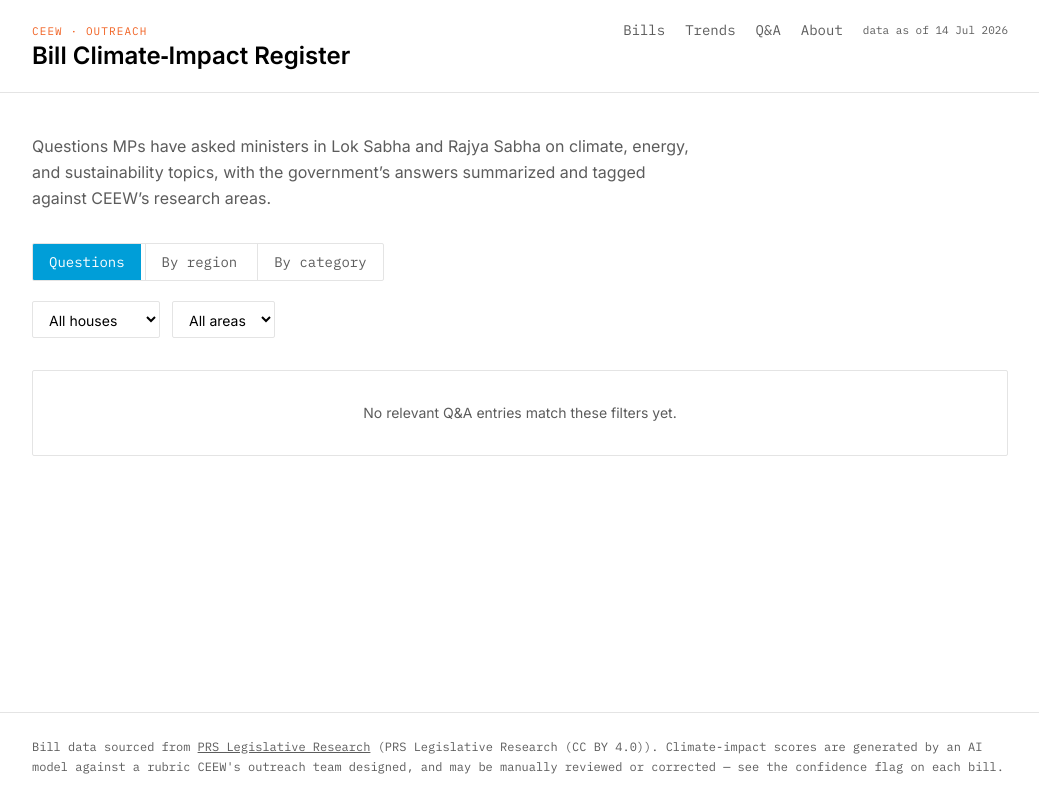
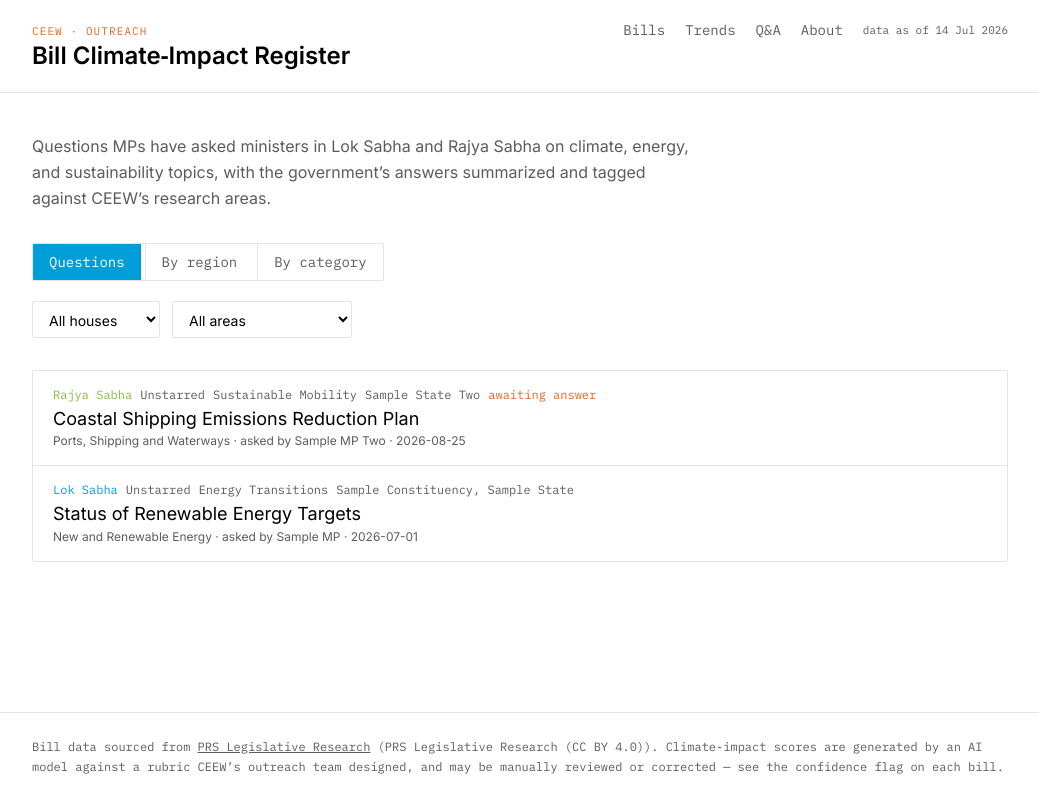
Before and after one commit to eliciabranch2006-art/ceewclimatebill, a Next.js app in the folder site/: page /qa in a window 1280 px wide. Shown: the whole page, without its empty margins (120-1159 px from the left). Built offline with nearby package versions, Linux system fonts and the light colour scheme.

Commit message:
Add files via upload

```diff
--- a/site/app/layout.tsx
+++ b/site/app/layout.tsx
@@ -65,7 +65,7 @@ export default function RootLayout({ children }: { children: React.ReactNode })
                 PRS Legislative Research
               </a>{" "}
               ({source}). Climate-impact scores are generated by an AI model against a
-              rubric CEEW's outreach team designed, and may be manually reviewed or
+              rubric CEEW&rsquo;s outreach team designed, and may be manually reviewed or
               corrected — see the confidence flag on each bill.
             </p>
           </div>
--- a/site/app/qa/[id]/page.tsx
+++ b/site/app/qa/[id]/page.tsx
@@ -89,7 +89,7 @@ export default function QADetailPage({ params }: { params: { id: string } }) {
 
       {entry.url && (
         <div className="mt-10 pt-6 border-t border-rule">
-
+          <a
             href={entry.url}
             target="_blank"
             rel="noreferrer"
--- a/site/data/qa.json
+++ b/site/data/qa.json
@@ -1,5 +1,61 @@
 {
-  "generated_at": "2026-08-17T19:07:30.474924+00:00",
+  "generated_at": "2026-08-17T00:00:00+00:00",
   "source": "sansad.in (Lok Sabha / Rajya Sabha)",
-  "entries": []
+  "entries": [
+    {
+      "id": "seed-example-answered",
+      "house": "Lok Sabha",
+      "question_number": "1234",
+      "question_type": "Unstarred",
+      "title": "Status of Renewable Energy Targets",
+      "member_name": "Sample MP",
+      "member_constituency": "Sample Constituency, Sample State",
+      "ministry": "New and Renewable Energy",
+      "listed_date": "2026-07-01",
+      "question_text": null,
+      "answer_text": "Sample answer text — will be replaced once the scraper runs.",
+      "is_answered": true,
+      "url": "https://sansad.in/ls/questions/questions-and-answers",
+      "is_relevant": true,
+      "ceew_area": "Energy Transitions",
+      "summary_bullets": [
+        "Sample seed row — will be replaced once the scraper runs for the first time.",
+        "MP asked about progress toward renewable energy capacity targets.",
+        "Ministry responded with current installed capacity figures."
+      ],
+      "rationale": "Sample seed row for demonstration.",
+      "confidence": "medium",
+      "scorer_model": "seed-example",
+      "is_manual_override": false,
+      "first_seen_at": "2026-08-17T00:00:00+00:00",
+      "last_scraped_at": "2026-08-17T00:00:00+00:00"
+    },
+    {
+      "id": "seed-example-unanswered",
+      "house": "Rajya Sabha",
+      "question_number": "5678",
+      "question_type": "Unstarred",
+      "title": "Coastal Shipping Emissions Reduction Plan",
+      "member_name": "Sample MP Two",
+      "member_constituency": "Sample State Two",
+      "ministry": "Ports, Shipping and Waterways",
+      "listed_date": "2026-08-25",
+      "question_text": null,
+      "answer_text": "",
+      "is_answered": false,
+      "url": "https://sansad.in/rs/questions/questions-and-answers",
+      "is_relevant": true,
+      "ceew_area": "Sustainable Mobility",
+      "summary_bullets": [
+        "Sample seed row — will be replaced once the scraper runs for the first time.",
+        "MP asked whether the ministry has an emissions reduction roadmap for coastal shipping."
+      ],
+      "rationale": "Sample seed row for demonstration.",
+      "confidence": "medium",
+      "scorer_model": "seed-example",
+      "is_manual_override": false,
+      "first_seen_at": "2026-08-17T00:00:00+00:00",
+      "last_scraped_at": "2026-08-17T00:00:00+00:00"
+    }
+  ]
 }
```
